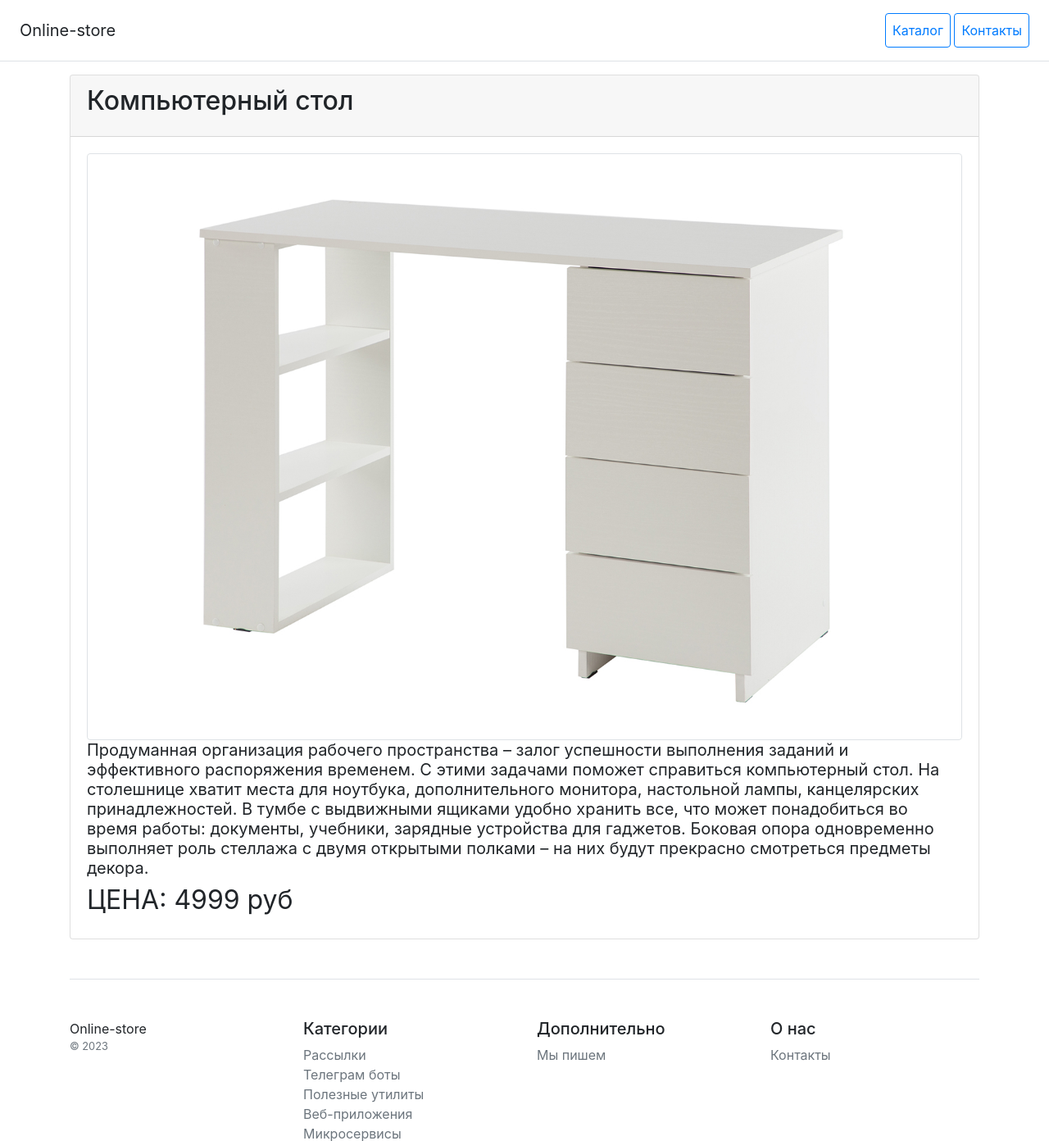
After one commit to NizIndira/Online_store, a Django app: page /1/product/ in a window 1280 px wide. The commit adds this page. Shown: the top 1392 px of the page at 82% size. Run offline with Django 4.2, Linux system fonts and the light colour scheme; data comes from the database, SQL or seed files in the repository; some libraries are stand-ins or nearby versions.

Commit message:
pages for each product added

```diff
--- a/catalog/templates/catalog/products.html
+++ b/catalog/templates/catalog/category.html
@@ -9,9 +9,9 @@
                 <h2 class="card-title">{{ object.name }}</h2>
             </div>
             <div class="card-body">
-                <img src="{{ object.image|mediapath }}"" alt="Card image cap" class="img-thumbnail">
+                <img src="{{ object.image|mediapath }}" alt="Card image cap" class="img-thumbnail">
                 <h5 class="font-weight-normal">{{ object.description|slice:':150' }}</h5>
-                <button type="button" class="btn btn-lg btn-block btn-outline-primary">{{ object.price }} руб</button>
+                <a class="btn btn-lg btn-block btn-outline-primary" href="{% url 'catalog:product' object.pk %}">Подробнее</a>
             </div>
         </div>
     </div>
--- a/catalog/templates/catalog/home.html
+++ b/catalog/templates/catalog/home.html
@@ -14,7 +14,7 @@
             </div>
             <div class="card-body">
                 <h4 class="font-weight-normal">{{ object.description|slice:':100' }}</h4>
-                <a class="btn btn-lg btn-block btn-outline-primary" href="{% url 'catalog:products' object.pk %}">Смотреть каталог</a>
+                <a class="btn btn-lg btn-block btn-outline-primary" href="{% url 'catalog:category' object.pk %}">Смотреть каталог</a>
             </div>
         </div>
     </div>
--- /dev/null
+++ b/catalog/templates/catalog/product.html
@@ -0,0 +1,14 @@
+{% extends 'catalog/base.html' %}
+{% load my_tags %}
+{% block content %}
+        <div class="card mb-4 box-shadow">
+            <div class="card-header">
+                <h2 class="card-title">{{ object.name }}</h2>
+            </div>
+            <div class="card-body">
+                <img src="{{ object.image|mediapath }}" alt="Card image cap" class="img-thumbnail">
+                <h5 class="font-weight-normal">{{ object.description }}</h5>
+                <h2 class="font-weight-normal">ЦЕНА: {{ object.price }} руб</h2>
+            </div>
+        </div>
+{% endblock %}
--- a/catalog/urls.py
+++ b/catalog/urls.py
@@ -1,12 +1,13 @@
 from django.urls import path
 
 from catalog.apps import CatalogConfig
-from catalog.views import home, contacts, products
+from catalog.views import home, contacts, category, product
 
 app_name = CatalogConfig.name
 
 urlpatterns = [
     path('', home, name='home'),
     path('contacts/', contacts, name='contacts'),
-    path('<int:pk>/products/', products, name='products'),
+    path('<int:pk>/category/', category, name='category'),
+    path('<int:pk>/product/', product, name='product')
 ]
--- a/catalog/views.py
+++ b/catalog/views.py
@@ -19,8 +19,19 @@ def contacts(request):
         print(f"{name} {phone} {message}")
     return render(request, 'catalog/contacts.html')
 
-def products(request, pk):
+def category(request, pk):
     context = {
         'object_list': Product.objects.filter(category_id=pk)
     }
-    return render(request, 'catalog/products.html', context)
+    return render(request, 'catalog/category.html', context)
+
+
+def product(request, pk):
+    product_item = Product.objects.get(pk=pk)
+    context = {
+        'object_list': Product.objects.filter(category_id=pk),
+        'object': product_item,
+        'title': f'{product_item.name}',
+        'sub_title': ''
+    }
+    return render(request, 'catalog/product.html', context)
```
Also changed, not shown: 2 other files.
